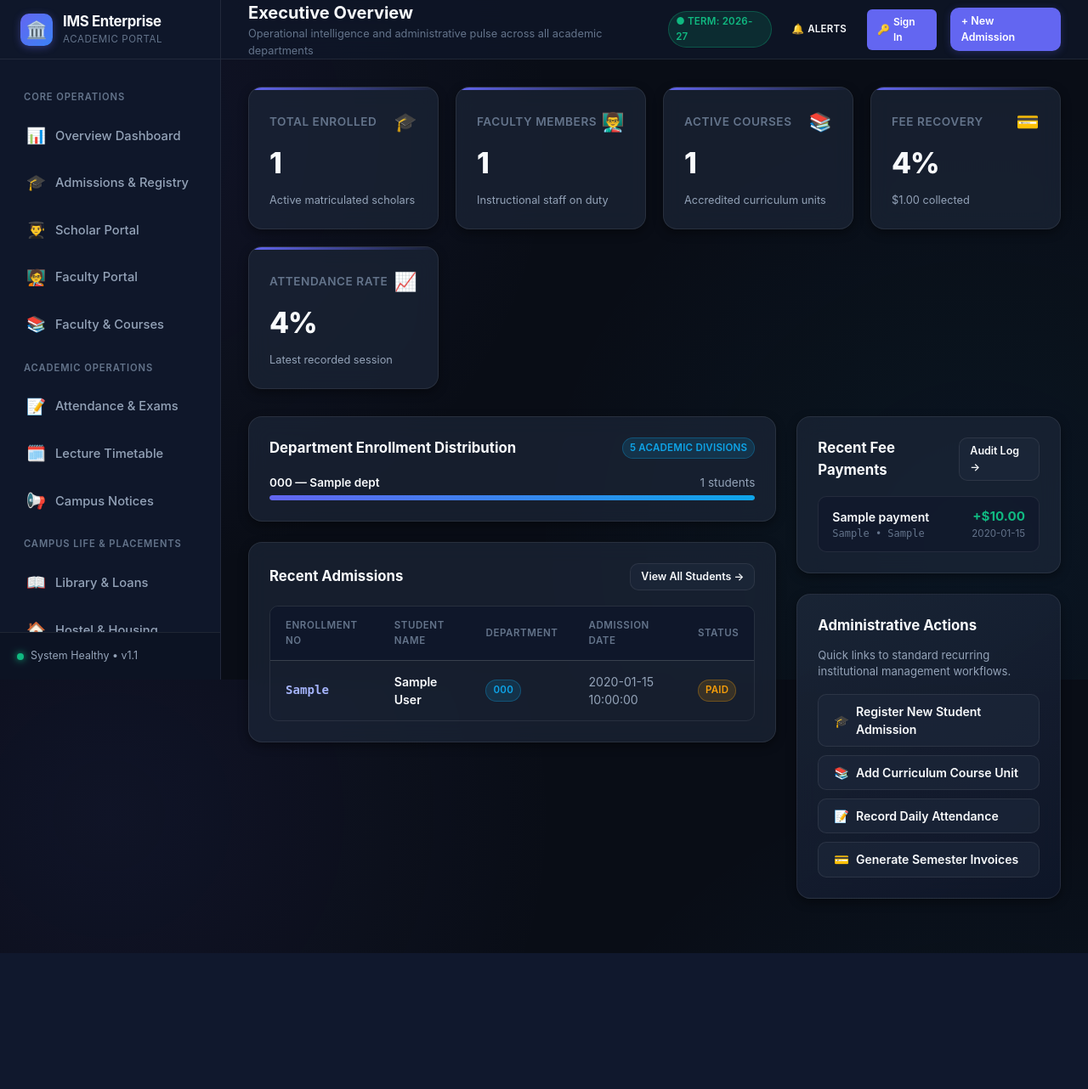
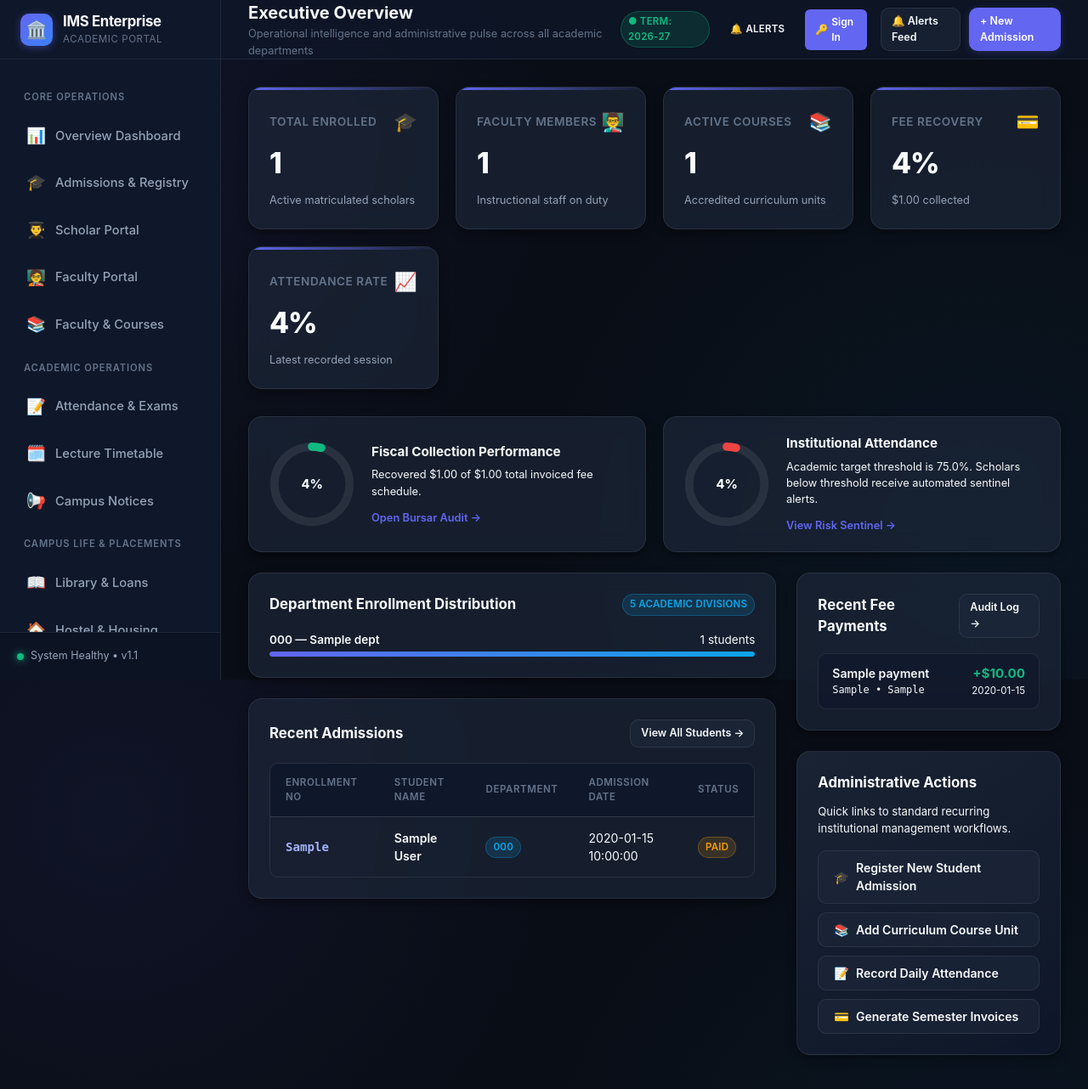
Before and after one commit to AadityaBhuree/Institute-Management-System, a Python web app: template templates/dashboard.html in a window 1280 px wide. Shown: the top 1282 px of the page at 85% size. Before the commit the page ends 1122 px from the top, so only its background shows below. Run offline with Jinja, Linux system fonts and the light colour scheme; the template is opened without the code that fills it: most values are stand-ins (such as "Sample title", 1, 10 or a date in 2020).

Commit message:
feat: update dashboard template

```diff
--- a/templates/dashboard.html
+++ b/templates/dashboard.html
@@ -5,9 +5,14 @@
 {% block header_subtitle %}Operational intelligence and administrative pulse across all academic departments{% endblock %}
 
 {% block header_actions %}
-<a href="/students?action=new" class="btn btn-primary btn-sm" id="btn-quick-admission">
-  <span>+ New Admission</span>
-</a>
+<div style="display: flex; gap: 10px; align-items: center;">
+  <a href="/notifications" class="btn btn-secondary btn-sm" id="btn-quick-alerts">
+    <span>🔔 Alerts Feed</span>
+  </a>
+  <a href="/students?action=new" class="btn btn-primary btn-sm" id="btn-quick-admission">
+    <span>+ New Admission</span>
+  </a>
+</div>
 {% endblock %}
 
 {% block content %}
@@ -59,6 +64,51 @@
   </div>
 </div>
 
+<!-- Visual Analytics Highlights Bar -->
+<div style="display: grid; grid-template-columns: repeat(auto-fit, minmax(320px, 1fr)); gap: 20px; margin-bottom: 24px;">
+  <!-- Fiscal Recovery Visual Donut Card -->
+  <div class="card" style="padding: 20px 24px; display: flex; align-items: center; gap: 20px;">
+    <div style="position: relative; width: 100px; height: 100px; flex-shrink: 0;">
+      <svg viewBox="0 0 36 36" style="width: 100%; height: 100%; transform: rotate(-90deg);">
+        <!-- Background circle -->
+        <circle cx="18" cy="18" r="15.915" fill="none" stroke="rgba(255, 255, 255, 0.08)" stroke-width="3.5"></circle>
+        <!-- Progress circle -->
+        <circle cx="18" cy="18" r="15.915" fill="none" stroke="#10b981" stroke-width="3.5" stroke-dasharray="{{ summary.recovery_rate }}, 100" stroke-linecap="round"></circle>
+      </svg>
+      <div style="position: absolute; inset: 0; display: flex; align-items: center; justify-content: center; font-size: 0.95rem; font-weight: 700; color: #fff;">
+        {{ summary.recovery_rate }}%
+      </div>
+    </div>
+    <div style="flex: 1;">
+      <h4 style="margin: 0 0 6px 0; font-size: 0.95rem;">Fiscal Collection Performance</h4>
+      <p style="margin: 0 0 8px 0; font-size: 0.8rem; color: var(--color-text-muted);">
+        Recovered ${{ "{:,.2f}".format(summary.total_collected) }} of ${{ "{:,.2f}".format(summary.total_invoiced) }} total invoiced fee schedule.
+      </p>
+      <a href="/finance" style="font-size: 0.8rem; color: #6366f1; text-decoration: none; font-weight: 600;">Open Bursar Audit →</a>
+    </div>
+  </div>
+
+  <!-- Attendance Health Sentinel Gauge Card -->
+  <div class="card" style="padding: 20px 24px; display: flex; align-items: center; gap: 20px;">
+    <div style="position: relative; width: 100px; height: 100px; flex-shrink: 0;">
+      <svg viewBox="0 0 36 36" style="width: 100%; height: 100%; transform: rotate(-90deg);">
+        <circle cx="18" cy="18" r="15.915" fill="none" stroke="rgba(255, 255, 255, 0.08)" stroke-width="3.5"></circle>
+        <circle cx="18" cy="18" r="15.915" fill="none" stroke="{% if summary.attendance_rate >= 75.0 %}#6366f1{% else %}#ef4444{% endif %}" stroke-width="3.5" stroke-dasharray="{{ summary.attendance_rate }}, 100" stroke-linecap="round"></circle>
+      </svg>
+      <div style="position: absolute; inset: 0; display: flex; align-items: center; justify-content: center; font-size: 0.95rem; font-weight: 700; color: #fff;">
+        {{ summary.attendance_rate }}%
+      </div>
+    </div>
+    <div style="flex: 1;">
+      <h4 style="margin: 0 0 6px 0; font-size: 0.95rem;">Institutional Attendance</h4>
+      <p style="margin: 0 0 8px 0; font-size: 0.8rem; color: var(--color-text-muted);">
+        Academic target threshold is 75.0%. Scholars below threshold receive automated sentinel alerts.
+      </p>
+      <a href="/reports" style="font-size: 0.8rem; color: #6366f1; text-decoration: none; font-weight: 600;">View Risk Sentinel →</a>
+    </div>
+  </div>
+</div>
+
 <!-- Split Data View -->
 <div class="split-grid">
   <!-- Left Column: Department Breakdown & Recent Students -->
@@ -75,7 +125,7 @@
         <div>
           <div style="display: flex; justify-content: space-between; font-size: 0.85rem; margin-bottom: 4px;">
             <span style="font-weight: 600;">{{ dept.code }} — {{ dept.name }}</span>
-            <span style="color: var(--text-muted);">{{ dept.student_count }} students</span>
+            <span style="color: var(--color-text-muted);">{{ dept.student_count }} students</span>
           </div>
           <div style="height: 6px; background: rgba(255, 255, 255, 0.08); border-radius: 4px; overflow: hidden;">
             <div style="height: 100%; width: {{ (dept.student_count / (summary.total_students if summary.total_students > 0 else 1) * 100) }}%; background: linear-gradient(90deg, #6366f1, #0ea5e9); border-radius: 4px;"></div>
@@ -110,7 +160,7 @@
                 <td style="font-family: monospace; font-weight: 600; color: #a5b4fc;">{{ s.enrollment_no }}</td>
                 <td style="font-weight: 600;">{{ s.full_name }}</td>
                 <td><span class="badge-tag badge-info">{{ s.dept_code }}</span></td>
-                <td style="color: var(--text-muted);">{{ s.admission_date }}</td>
+                <td style="color: var(--color-text-muted);">{{ s.admission_date }}</td>
                 <td>
                   <span class="badge-tag {% if s.status == 'ENROLLED' %}badge-success{% else %}badge-warning{% endif %}">
                     {{ s.status }}
@@ -120,7 +170,7 @@
               {% endfor %}
             {% else %}
               <tr>
-                <td colspan="5" style="text-align: center; color: var(--text-muted); padding: 24px;">
+                <td colspan="5" style="text-align: center; color: var(--color-text-muted); padding: 24px;">
                   No students admitted yet. Use "+ New Admission" to get started.
                 </td>
               </tr>
@@ -146,16 +196,16 @@
           <div style="background: rgba(15, 23, 42, 0.6); padding: 12px 16px; border-radius: var(--radius-md); border: 1px solid var(--border-subtle); display: flex; justify-content: space-between; align-items: center;">
             <div>
               <div style="font-weight: 600; font-size: 0.88rem;">{{ p.student_name }}</div>
-              <div style="font-size: 0.75rem; color: var(--text-dim); font-family: monospace;">{{ p.payment_no }} • {{ p.payment_method }}</div>
+              <div style="font-size: 0.75rem; color: var(--color-text-muted); font-family: monospace;">{{ p.payment_no }} • {{ p.payment_method }}</div>
             </div>
             <div style="text-align: right;">
               <div style="font-weight: 700; color: var(--color-success); font-size: 0.95rem;">+${{ "{:,.2f}".format(p.amount) }}</div>
-              <div style="font-size: 0.72rem; color: var(--text-dim);">{{ p.payment_date[:10] }}</div>
+              <div style="font-size: 0.72rem; color: var(--color-text-muted);">{{ p.payment_date[:10] }}</div>
             </div>
           </div>
           {% endfor %}
         {% else %}
-          <div style="text-align: center; color: var(--text-dim); padding: 24px;">
+          <div style="text-align: center; color: var(--color-text-muted); padding: 24px;">
             No fee transactions recorded.
           </div>
         {% endif %}
@@ -165,7 +215,7 @@
     <!-- Rapid Operations Card -->
     <div class="card" style="background: linear-gradient(145deg, rgba(30, 41, 59, 0.8) 0%, rgba(15, 23, 42, 0.9) 100%);">
       <h3 style="font-size: 1.05rem; font-weight: 700; margin-bottom: 12px;">Administrative Actions</h3>
-      <p style="font-size: 0.82rem; color: var(--text-muted); margin-bottom: 16px;">
+      <p style="font-size: 0.82rem; color: var(--color-text-muted); margin-bottom: 16px;">
         Quick links to standard recurring institutional management workflows.
       </p>
       <div style="display: flex; flex-direction: column; gap: 10px;">
```
